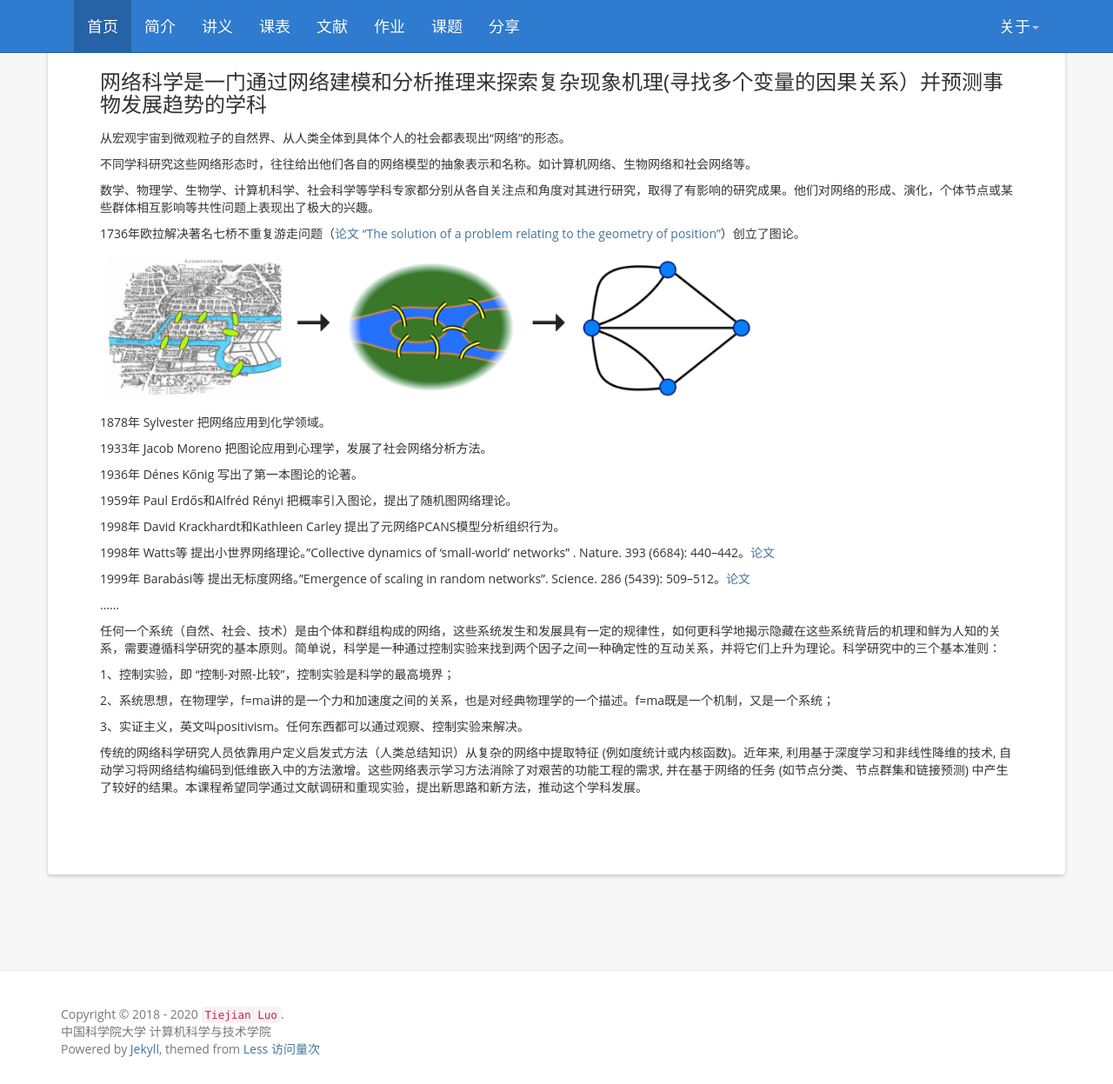
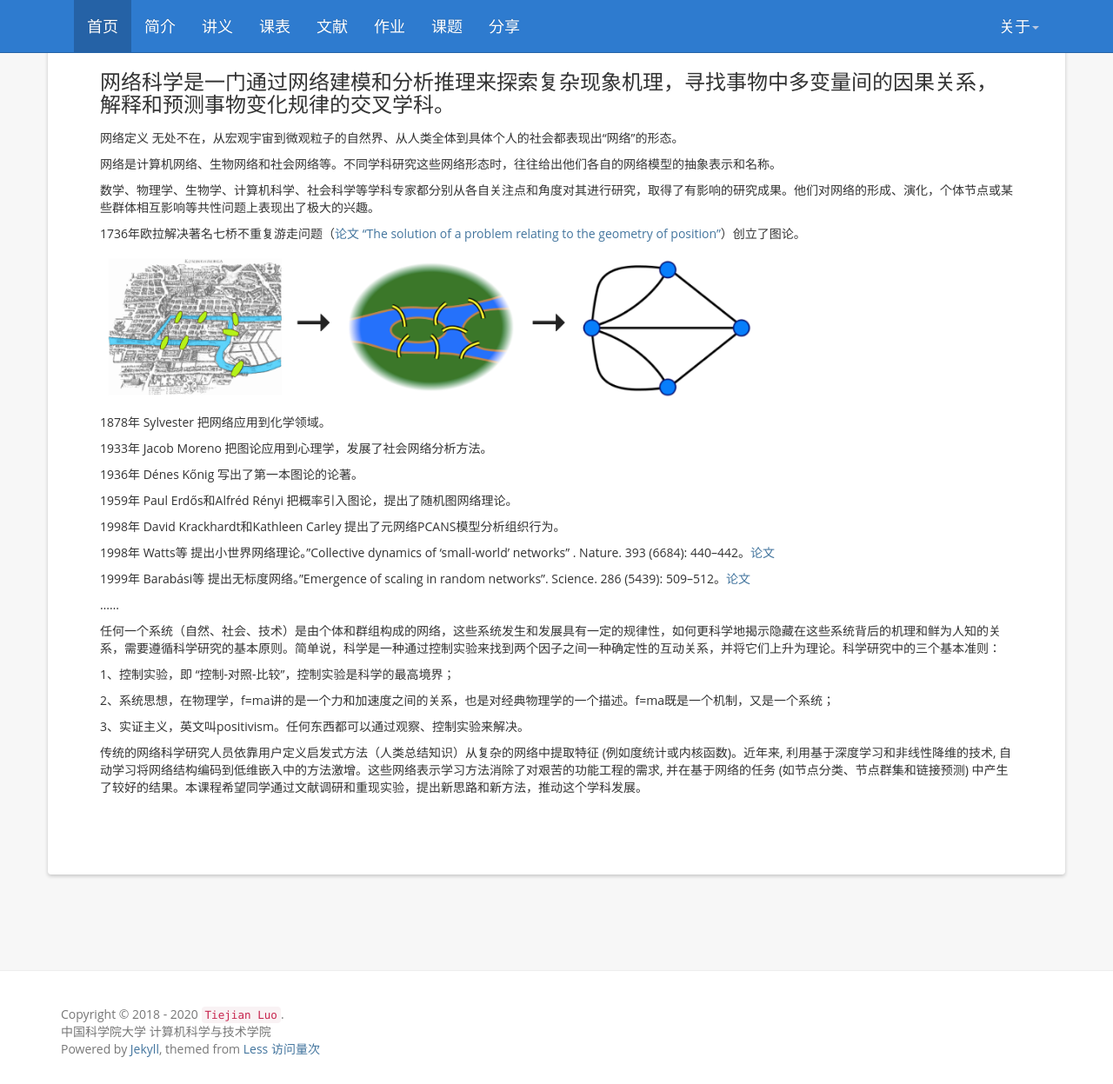
Before and after one commit to tjluo-ucas/ns, a Jekyll site: the page built from index.md, in a window 1280 px wide and 1247 px high. Shown: the whole window at 87% size. Built offline with Jekyll 4.4.1, drawn with Linux system fonts in a browser that asks for light colours; nearby versions of some CDN libraries; comment, search, counter and statistics services are not loaded.

Commit message:
update 2020 course content and structure

```diff
--- a/index.md
+++ b/index.md
@@ -3,12 +3,12 @@ layout: post1
 title:  "Intro"
 ---
 
-网络科学是一门通过网络建模和分析推理来探索复杂现象机理(寻找多个变量的因果关系）并预测事物发展趋势的学科
+网络科学是一门通过网络建模和分析推理来探索复杂现象机理，寻找事物中多变量间的因果关系，解释和预测事物变化规律的交叉学科。
 ----
 
-从宏观宇宙到微观粒子的自然界、从人类全体到具体个人的社会都表现出“网络”的形态。
+网络定义  无处不在，从宏观宇宙到微观粒子的自然界、从人类全体到具体个人的社会都表现出“网络”的形态。
 
-不同学科研究这些网络形态时，往往给出他们各自的网络模型的抽象表示和名称。如计算机网络、生物网络和社会网络等。
+网络是计算机网络、生物网络和社会网络等。不同学科研究这些网络形态时，往往给出他们各自的网络模型的抽象表示和名称。
 
 数学、物理学、生物学、计算机科学、社会科学等学科专家都分别从各自关注点和角度对其进行研究，取得了有影响的研究成果。他们对网络的形成、演化，个体节点或某些群体相互影响等共性问题上表现出了极大的兴趣。
 
```
Also changed, not shown: _posts/2019-02-09-slides.md (+1 -1 lines).
